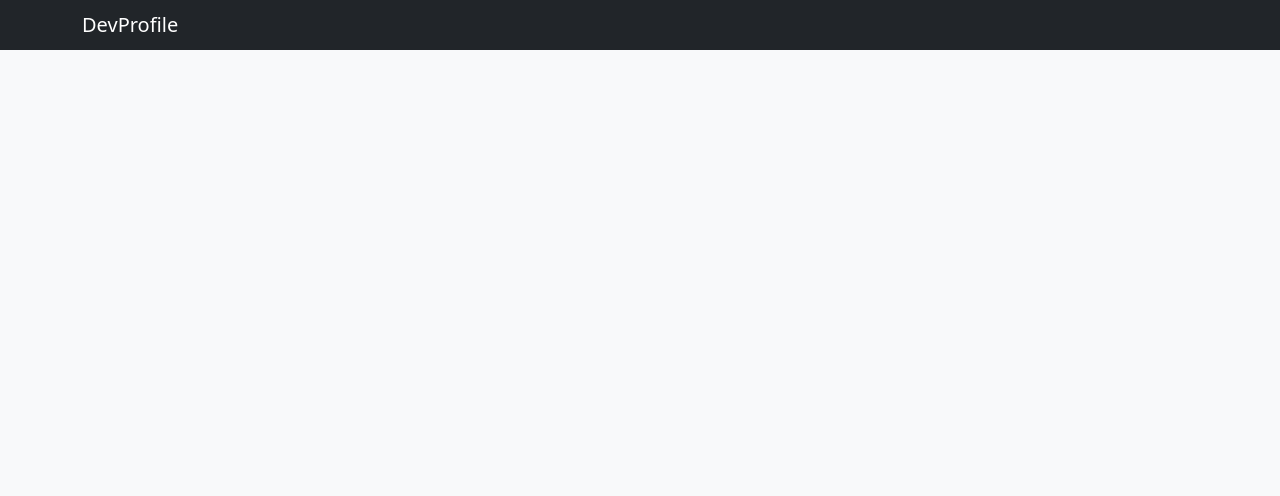
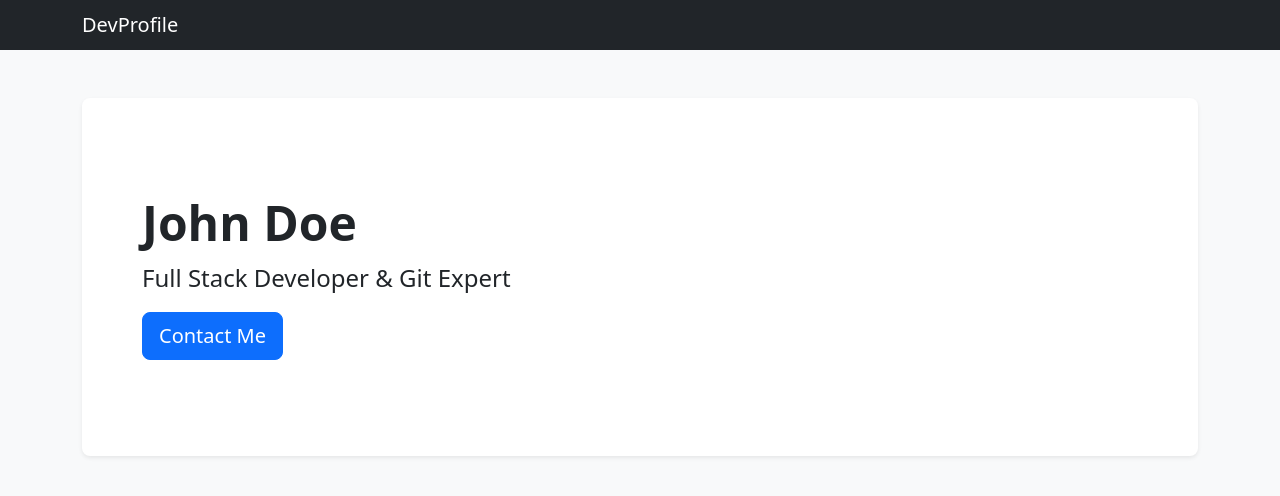
Before and after one commit to abhinavdev04/abhinav-resume, a plain HTML site: page index.html in a window 1280 px wide. Drawn offline with nearby package versions, Linux system fonts and the light colour scheme.

Commit message:
chore: add hero section

```diff
--- a/index.html
+++ b/index.html
@@ -17,7 +17,15 @@
     </nav>
 
     <div class="container mt-5">
-      <!-- Hero Section Placeholder -->
+
+          <div class="p-5 mb-4 bg-white rounded-3 shadow-sm">
+      <div class="container-fluid py-5">
+        <h1 class="display-5 fw-bold">John Doe</h1>
+        <p class="col-md-8 fs-4">Full Stack Developer & Git Expert</p>
+        <button class="btn btn-primary btn-lg" type="button">Contact Me</button>
+      </div>
+    </div>
+
       <!-- About Section Placeholder -->
       <!-- Experience Section Placeholder -->
     </div>
```
